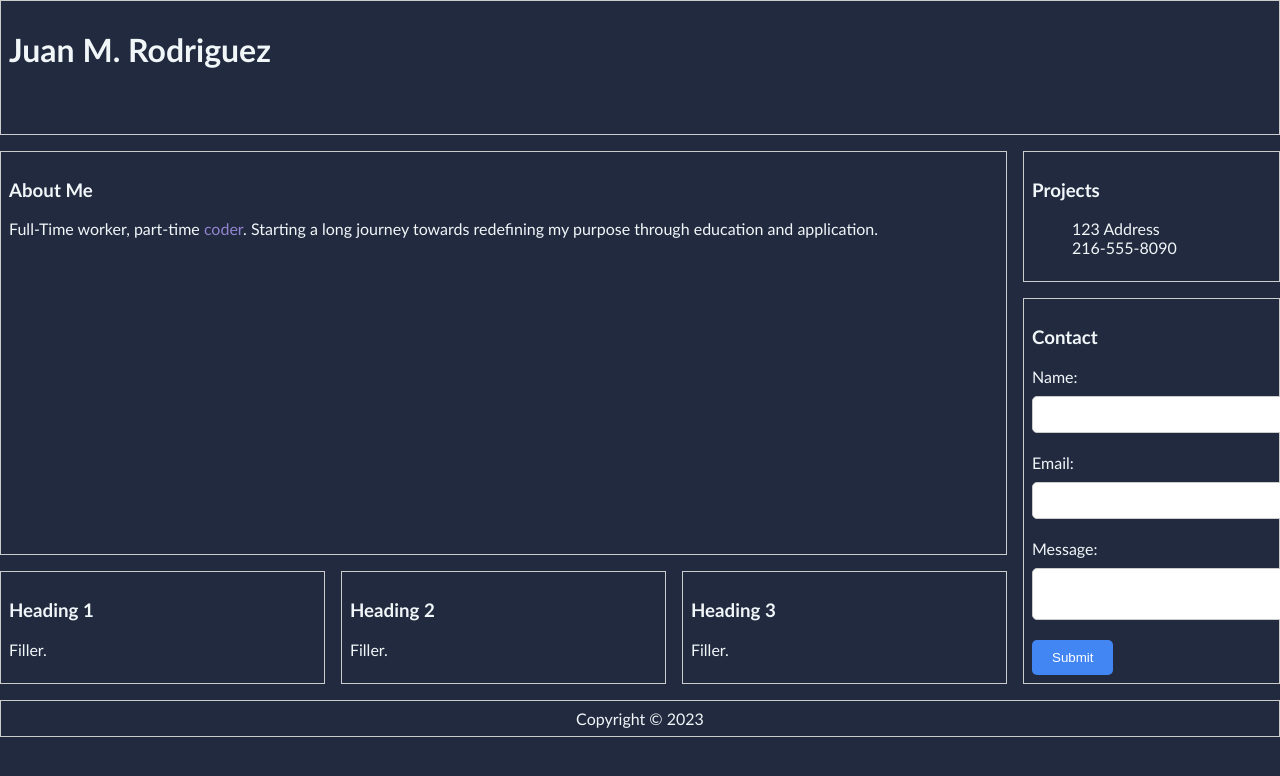
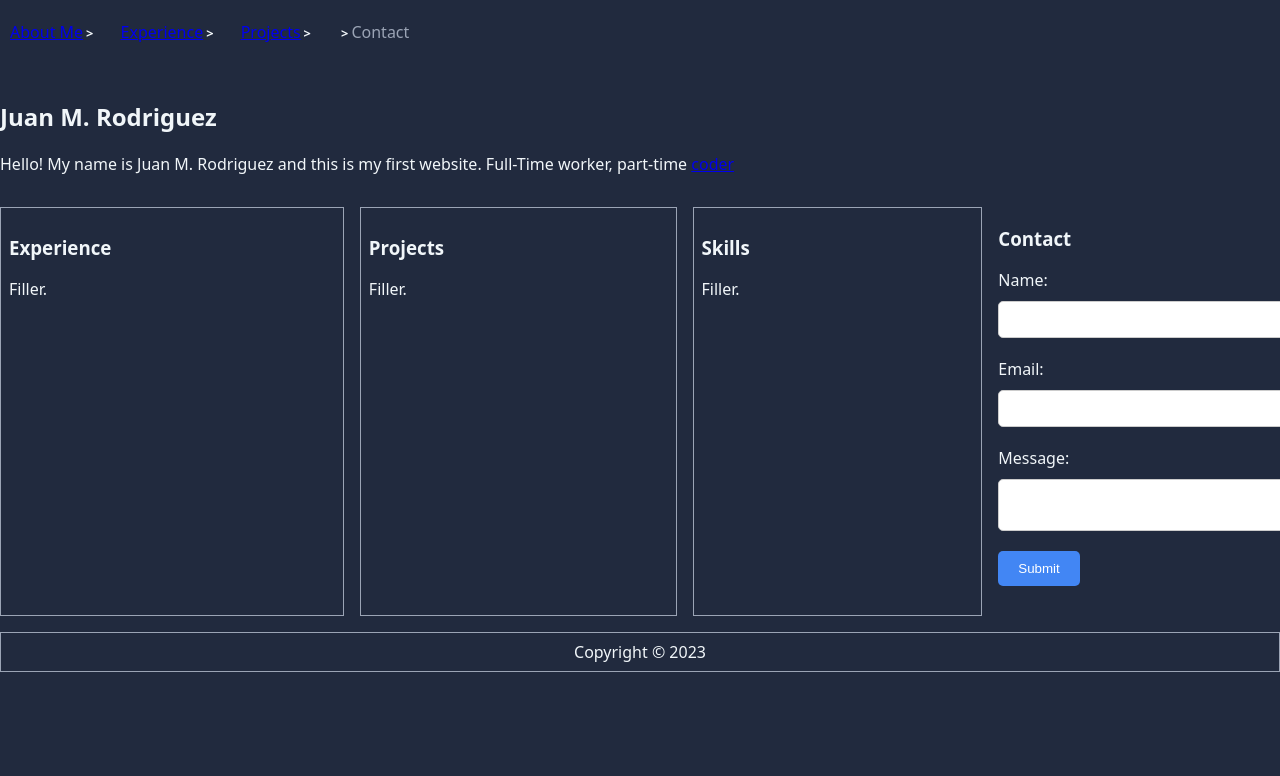
Before and after one commit to JuanMRodriguezJS/JuanMRodriguezJS.github.io, a plain HTML site: page index.html in a window 1280 px wide. Shown: the top 776 px of the page. Drawn offline with Linux system fonts and the light colour scheme.

Commit message:
css update

```diff
--- a/index.html
+++ b/index.html
@@ -9,40 +9,36 @@
   </head>
   <body>
     <div class="container">
-      <header class="header"><h1>Juan M. Rodriguez</h1>
-        <a href="https://juanmrodriguezjs.github.io/"></a>
+      <header class="header">
+        <nav class="list_styles">
         <ul>
-          <li class="fade-in">About Me</li>
-          <li class="fade-in">Experience</li>
-          <li class="fade-in">Projects</li>
-          <li class="fade-in">Contact</li>
+          <li class="links"><a href="#about">About Me</a></li>
+          <li class="links"><a href="#experience">Experience</a></li>
+          <li class="links"><a href="#skills">Projects</a></li>
+          <li class="links"><a href="#contact"></a>Contact</a></li>
         </ul>
       </nav></header>
-      <section class="content">
-        <h3>About Me</h3>
-        <p>Full-Time worker, part-time <span class="descriptor">coder</span>. Starting a long journey towards redefining my purpose through education and application. </p>
+      <section class="content" id="about">
+        <h2>Juan M. Rodriguez</h2>
+        <p>Hello! My name is Juan M. Rodriguez and this is my first website. Full-Time worker, part-time <span class="descriptor">
+          <a href="https://juanmrodriguezjs.github.io" target="_blank">coder</a></span> </p>
       </section>
       <aside class="sidebar">
-        <h3>Projects</h3>
-        <ul>
-          <li></li>
-          <li>123 Address</li>
-          <li>216-555-8090</li>
-        </ul>
+        <h3></h3>
       </aside>
-      <div class="box-1">
-        <h3>Heading 1</h3>
+      <div class="box-1" id="experience">
+        <h3>Experience</h3>
         <p>Filler.</p>
       </div>
       <div class="box-2">
-        <h3>Heading 2</h3>
+        <h3>Projects</h3>
         <p>Filler.</p>
       </div>
-      <div class="box-3">
-        <h3>Heading 3</h3>
+      <div class="box-3" id="skills">
+        <h3>Skills</h3>
         <p>Filler.</p>
       </div>
-      <div class="box-4">
+      <div class="box-4" id="contact">
         <h3>Contact</h3>
         <form onsubmit="return validateForm()">
           <label for="name">Name:</label>
--- a/style.css
+++ b/style.css
@@ -1,54 +1,50 @@
 body {
-  background-color: #212A3E;
+  background: #212A3E;
   box-sizing: border-box;
   margin: 0 auto;
-  font-family: 'Trebuchet MS', 'Lucida Sans Unicode', 'Lucida Grande', 'Lucida Sans', Arial, sans-serif;
+  font-family: system-ui, -apple-system, BlinkMacSystemFont, 'Segoe UI', Roboto, Oxygen, Ubuntu, Cantarell, 'Open Sans', 'Helvetica Neue', sans-serif;
 }
 
-.fade-in {
-  opacity: 0;
-  transition: opacity 1s ease-in-out;
-  display: inline;
+nav {
+  border-bottom: 1px #9BA4B5;
 }
 
-@keyframes fadeIn {
-  0% {
-    opacity: 0;
-  }
-  100% {
-    opacity: 1;
-  }
+.list_styles ul {
+  color:#9BA4B5;
+  list-style-type: none;
+  padding-left: 0;
 }
 
-ul {
-  list-style-type: none;
+.links {
+  display: inline-block;
+  padding: 5px 10px;
 }
 
-.list {
-  padding: 10px;
+.links a::after {
+  display: inline-block;
+  color: #F1F6F9;
+  content: '>';
+  font-size: 80%;
+  font-weight: bold;
+  padding: 0 3px;
 }
 
 .container {
     display: grid;
     grid-template-areas:
-      'header header header header'
-      'content content content sidebar'
-      'content content content box-4'
-      'box-1 box-2 box-3 box-4'
-      'footer footer footer footer';
+    'header header header header'
+    'content content content sidebar'
+    'box-1 box-2 box-3 box-4'
+    'footer footer footer footer';
     gap: 1rem;
-    color:#F1F6F9
+    color:#F1F6F9;
   }
 
-  .header,
-  .content,
-  .sidebar,
   .box-1,
   .box-2,
   .box-3,
-  .box-4,
   .footer {
-    border: 1px #ccc solid;
+    border: 1px #9BA4B5 solid;
     padding: 0.5rem;
   }
 
@@ -64,6 +60,10 @@ ul {
 
   .descriptor {
     color: #9384D1;
+  }
+
+  .descriptor:hover {
+    text-decoration: underline;
   }
 
   .sidebar {
@@ -106,7 +106,7 @@ ul {
   }
 
 form {
-  max-width: 300px;
+  max-width: 400px;
   margin: 0 auto;
   height: auto;
   color:#F1F6F9
@@ -135,6 +135,7 @@ form {
   padding: 10px 20px;
   border-radius: 5px;
   cursor: pointer;
+  margin-bottom: 30px;
   }
 
   input[type="submit"]:hover {
```
